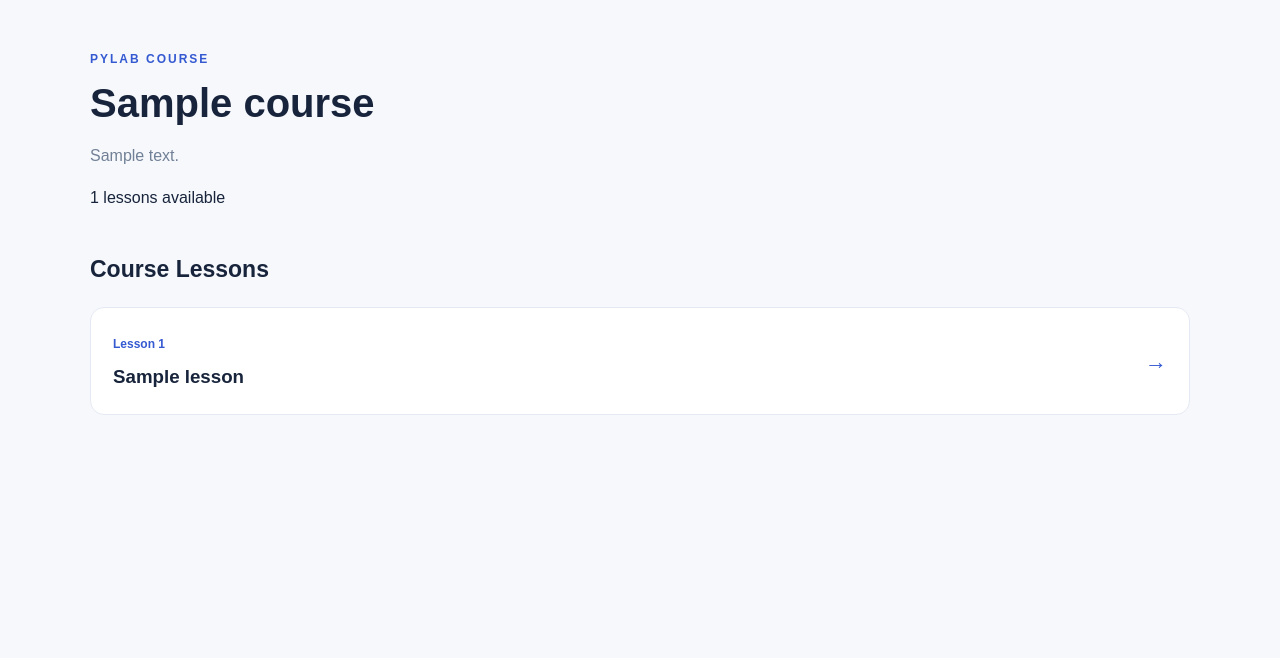
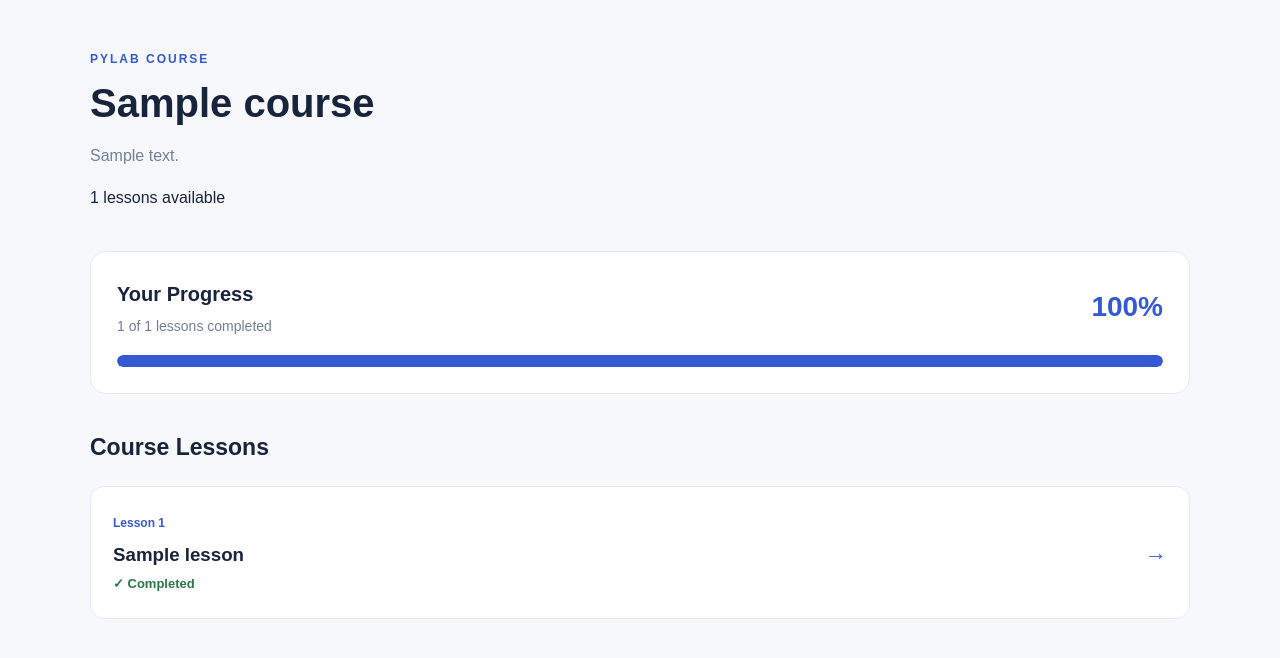
Before and after one commit to Ridwan805/pylab, a Django app: page /courses/1/ in a window 1280 px wide. Shown: the part 76-734 px from the top of the page. Run offline with Django 5.2, Linux system fonts and the light colour scheme; a user stored in the database is signed in; tables that the repository leaves empty hold one stand-in row (values such as "Sample post").

Commit message:
Add course completion progress tracking

```diff
--- a/learning/static/learning/style.css
+++ b/learning/static/learning/style.css
@@ -581,3 +581,63 @@ th {
     border-radius: 10px;
     font-weight: 600;
 }
+
+/* Course Progress Tracking */
+
+.progress-card {
+    background: #ffffff;
+    border: 1px solid var(--border);
+    border-radius: 16px;
+    padding: 26px;
+    margin: 25px 0 35px;
+}
+
+.progress-heading {
+    display: flex;
+    justify-content: space-between;
+    align-items: center;
+    gap: 20px;
+    margin-bottom: 18px;
+}
+
+.progress-heading h2 {
+    margin: 0;
+    font-size: 20px;
+}
+
+.progress-heading p {
+    color: var(--muted);
+    font-size: 14px;
+    margin: 5px 0 0;
+}
+
+.progress-heading strong {
+    color: var(--primary);
+    font-size: 28px;
+}
+
+.progress-track {
+    height: 12px;
+    width: 100%;
+    background: #e9edff;
+    border-radius: 20px;
+    overflow: hidden;
+}
+
+.progress-fill {
+    height: 100%;
+    background: var(--primary);
+    border-radius: 20px;
+    transition: width 0.3s ease;
+}
+
+.lesson-completed {
+    color: #277845;
+    font-size: 13px;
+    font-weight: 600;
+}
+
+.lesson-pending {
+    color: var(--muted);
+    font-size: 13px;
+}
--- a/learning/templates/learning/course_detail.html
+++ b/learning/templates/learning/course_detail.html
@@ -1,3 +1,4 @@
+
 {% extends "base.html" %}
 
 {% block title %}
@@ -6,6 +7,7 @@
 
 {% block content %}
 
+<!-- COURSE HEADING -->
 <section class="page-heading">
     <div class="eyebrow">PYLAB COURSE</div>
 
@@ -16,10 +18,38 @@
     </p>
 
     <p>
-        {{ lessons.count }} lessons available
+        {{ total_lessons }} lessons available
     </p>
 </section>
 
+
+<!-- COURSE PROGRESS -->
+<section class="progress-card">
+
+    <div class="progress-heading">
+        <div>
+            <h2>Your Progress</h2>
+
+            <p>
+                {{ completed_count }} of
+                {{ total_lessons }} lessons completed
+            </p>
+        </div>
+
+        <strong>{{ progress_percentage }}%</strong>
+    </div>
+
+    <div class="progress-track">
+        <div
+            class="progress-fill"
+            style="width: {{ progress_percentage }}%;">
+        </div>
+    </div>
+
+</section>
+
+
+<!-- COURSE LESSONS -->
 <section class="lesson-list">
 
     <h2>Course Lessons</h2>
@@ -36,6 +66,17 @@
                 </span>
 
                 <h3>{{ lesson.title }}</h3>
+
+                <!-- NEW: LESSON COMPLETION STATUS -->
+                {% if lesson.is_completed %}
+                    <span class="lesson-completed">
+                        ✓ Completed
+                    </span>
+                {% else %}
+                    <span class="lesson-pending">
+                        Not completed
+                    </span>
+                {% endif %}
             </div>
 
             <span class="lesson-arrow">→</span>
--- a/learning/views.py
+++ b/learning/views.py
@@ -2,19 +2,17 @@ from django.http import HttpResponse
 from django.shortcuts import render
 
 from django.contrib.auth.decorators import login_required
-from django.http import HttpResponse
 
 from django.urls import reverse
 from django.utils.html import escape
 from django.middleware.csrf import get_token
 
 from django.contrib.auth.decorators import login_required, permission_required
-from django.shortcuts import render
-from .models import Course, Lesson
+from .models import Course, Lesson, LessonProgress
 
 from django.shortcuts import redirect
 from django.views.decorators.http import require_POST
-from .models import LessonProgress
+
 
 from django.shortcuts import get_object_or_404
 
@@ -48,22 +46,40 @@ def manage_lessons(request):
 
 @login_required
 def course_detail(request, course_id):
-    course = get_object_or_404(
-        Course,
-        id=course_id # the course ID extracted from the URL.
+    course = get_object_or_404(Course, id=course_id)
+
+    lessons = list(
+        course.lessons.all().order_by("order", "id")
     )
 
-    lessons = course.lessons.all().order_by("order", "id")
+    completed_ids = set(
+        LessonProgress.objects.filter(
+            student=request.user,
+            lesson__course=course
+        ).values_list("lesson_id", flat=True)
+    )
 
-    return render(
-        request, # information about the HTTP request.
-        "learning/course_detail.html",
-        {
-            "course": course,
-            "lessons": lessons
-        })
+    total_lessons = len(lessons)
+    completed_count = len(completed_ids)
 
-@login_required
+    progress_percentage = (
+        round((completed_count / total_lessons) * 100)
+        if total_lessons > 0
+        else 0
+    )
+
+    for lesson in lessons:
+        lesson.is_completed = lesson.id in completed_ids
+
+    return render(request, "learning/course_detail.html", {
+        "course": course,
+        "lessons": lessons,
+        "total_lessons": total_lessons,
+        "completed_count": completed_count,
+        "progress_percentage": progress_percentage,
+    })
+
+
 @login_required
 def lesson_detail(request, course_id, lesson_id):
     lesson = get_object_or_404(
```
